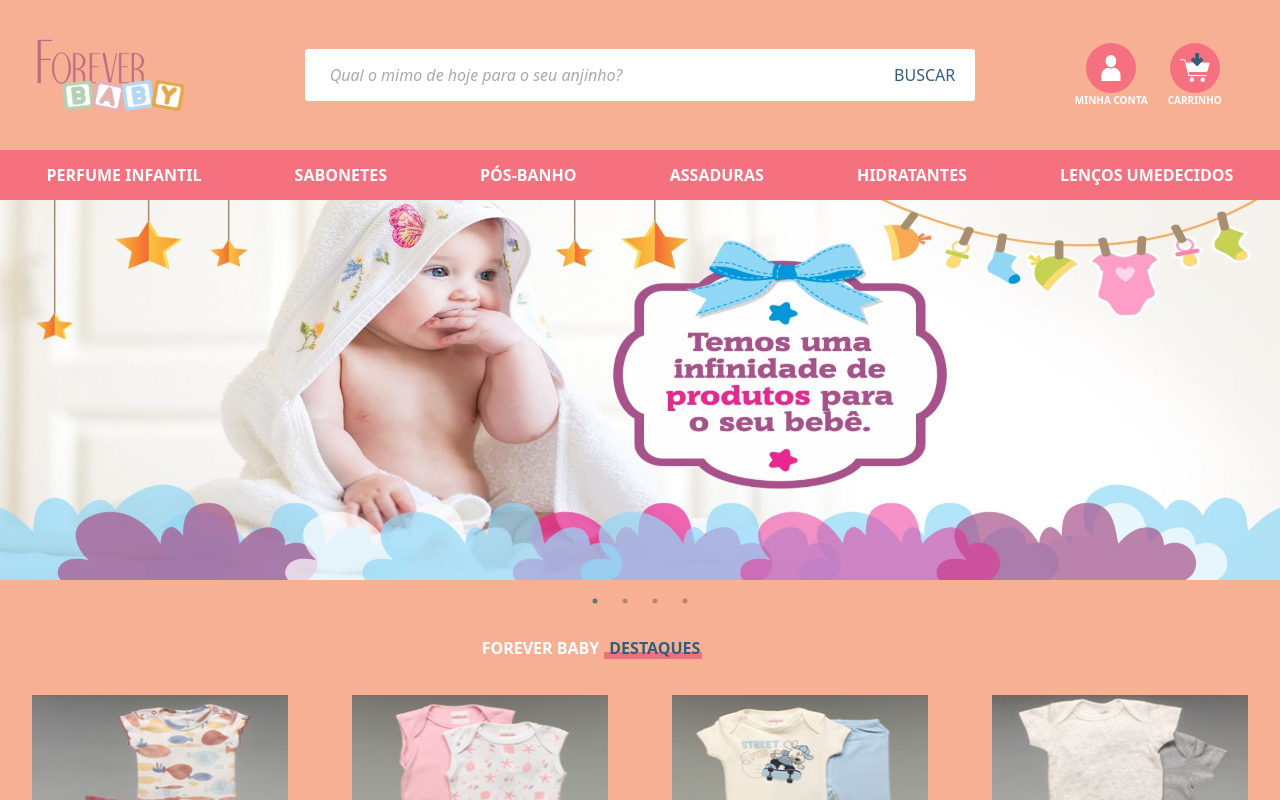
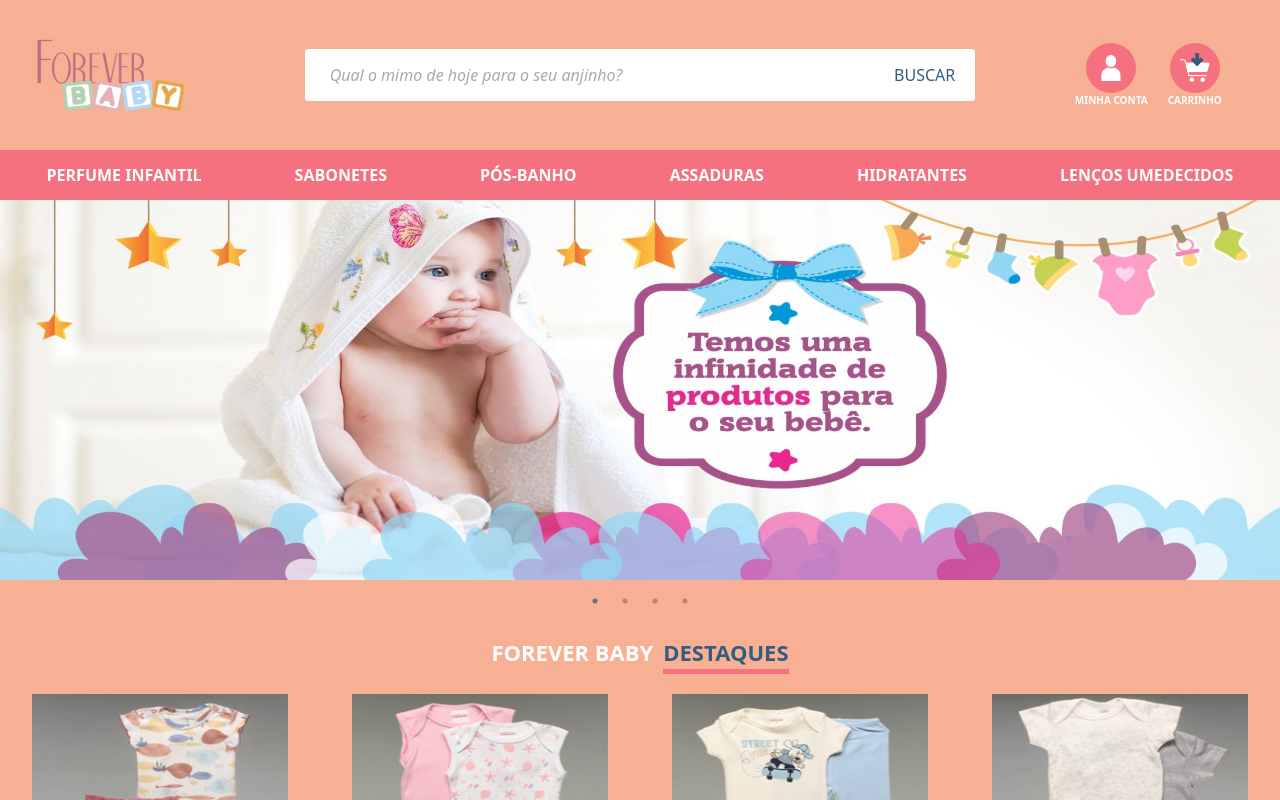
Before and after one commit to lucasquearis/forever-liss-case, a React (Create React App) app: page / in a window 1280 px wide. Shown: the top 800 px of the page. Built offline with nearby package versions, Linux system fonts and the light colour scheme.

Commit message:
alteraçoes estilos css

```diff
--- a/src/components/Carrousel/style.css
+++ b/src/components/Carrousel/style.css
@@ -16,4 +16,5 @@
 .carrousel-container {
   height: max-content;
   margin-bottom: 50px;
+  width: 100%
 }
--- a/src/components/Highlights/index.jsx
+++ b/src/components/Highlights/index.jsx
@@ -1,12 +1,27 @@
 /* eslint-disable react/jsx-props-no-spreading */
-import React from 'react';
+import React, { useEffect, useState } from 'react';
 import Slider from 'react-slick';
 import Card from '../Card';
 import products from '../../mocks/products';
-// import Card from '../Card';
 import './style.css';
 
 function Highlights() {
+  const [width, setWidth] = useState(0);
+
+  useEffect(() => {
+    const handleResize = () => {
+      setWidth(window.innerWidth);
+    };
+    window.addEventListener('resize', handleResize);
+    handleResize();
+    return () => {
+      window.removeEventListener('resize', handleResize);
+    };
+  }, [setWidth]);
+
+  const fourCardsFirstList = width < 1140 ? 3 : 4;
+  const fourCardsSecondList = width < 1140 ? 5 : 4;
+
   const settings = {
     dots: true,
     infinite: true,
@@ -24,7 +39,7 @@ function Highlights() {
       <Slider {...settings}>
         <div className="display-card-one">
           {products.map((item, index) => {
-            if (index < 4) {
+            if (index < fourCardsFirstList) {
               return (
                 <Card
                   key={item.id}
@@ -41,7 +56,7 @@ function Highlights() {
         </div>
         <div className="display-card-two">
           {products.map((item, index) => {
-            if (index > 4 && index < 9) {
+            if (index > fourCardsSecondList) {
               return (
                 <Card
                   key={item.id}
--- a/src/components/Highlights/style.css
+++ b/src/components/Highlights/style.css
@@ -12,6 +12,7 @@
   margin: 0;
   margin-right: 10px;
   color: white;
+  font-size: 22px;
   font-weight: 900;
 }
 
@@ -19,17 +20,8 @@
   color: #345c7d;
   font-weight: 900;
   padding-bottom: 0;
-  z-index: 2;
-}
-
-.title-container > hr {
-  opacity: 100%;
-  width: 98px;
-  height: 7px;
-  color: #ED707F;
-  position: relative;
-  z-index: 1;
-  right: 96px;
+  border-bottom: 5px solid #f5717f;
+  font-size: 22px;
 }
 
 .display-card-one {
```
Also changed, not shown: src/style.css (line endings or trailing spaces).
